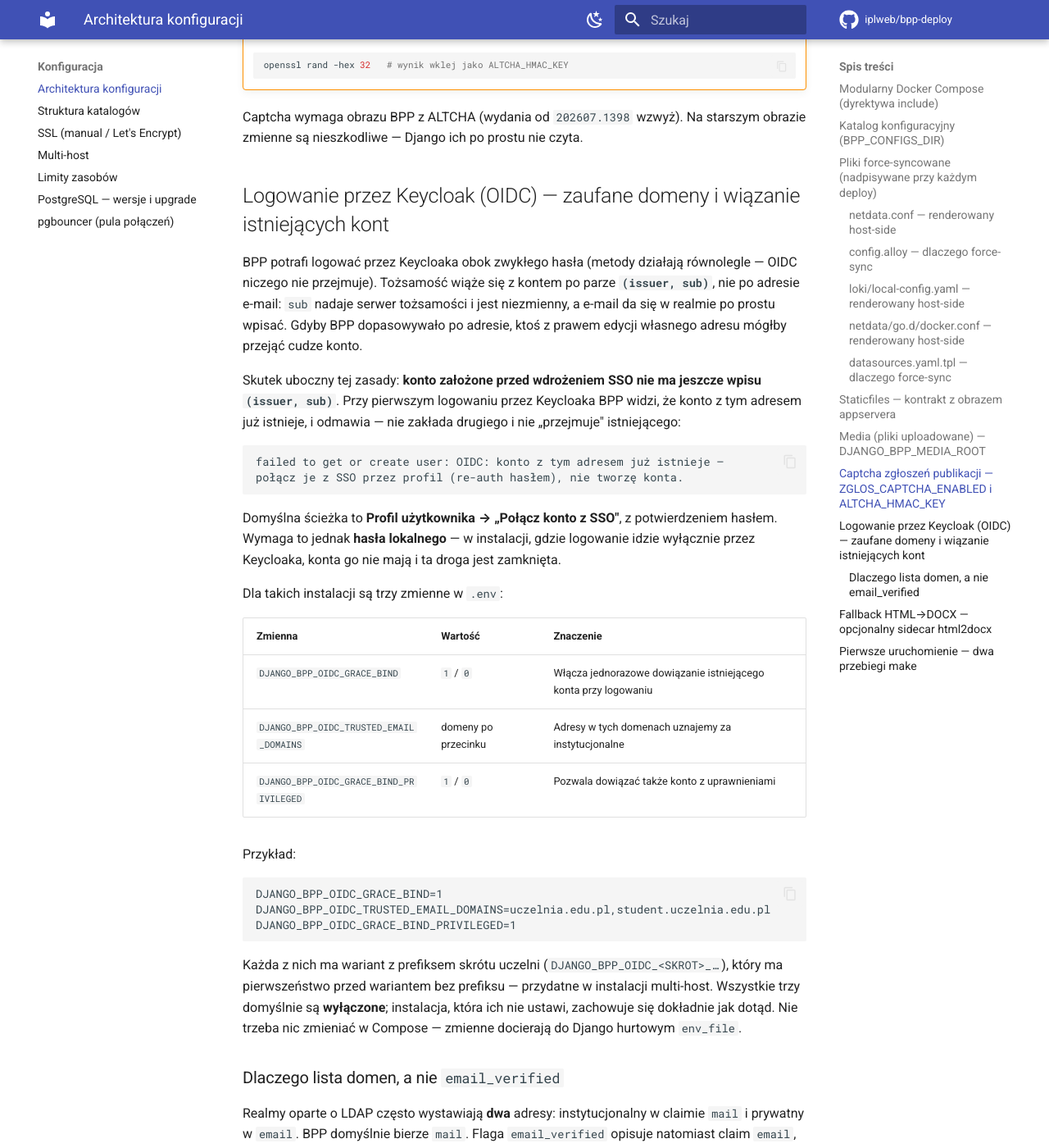
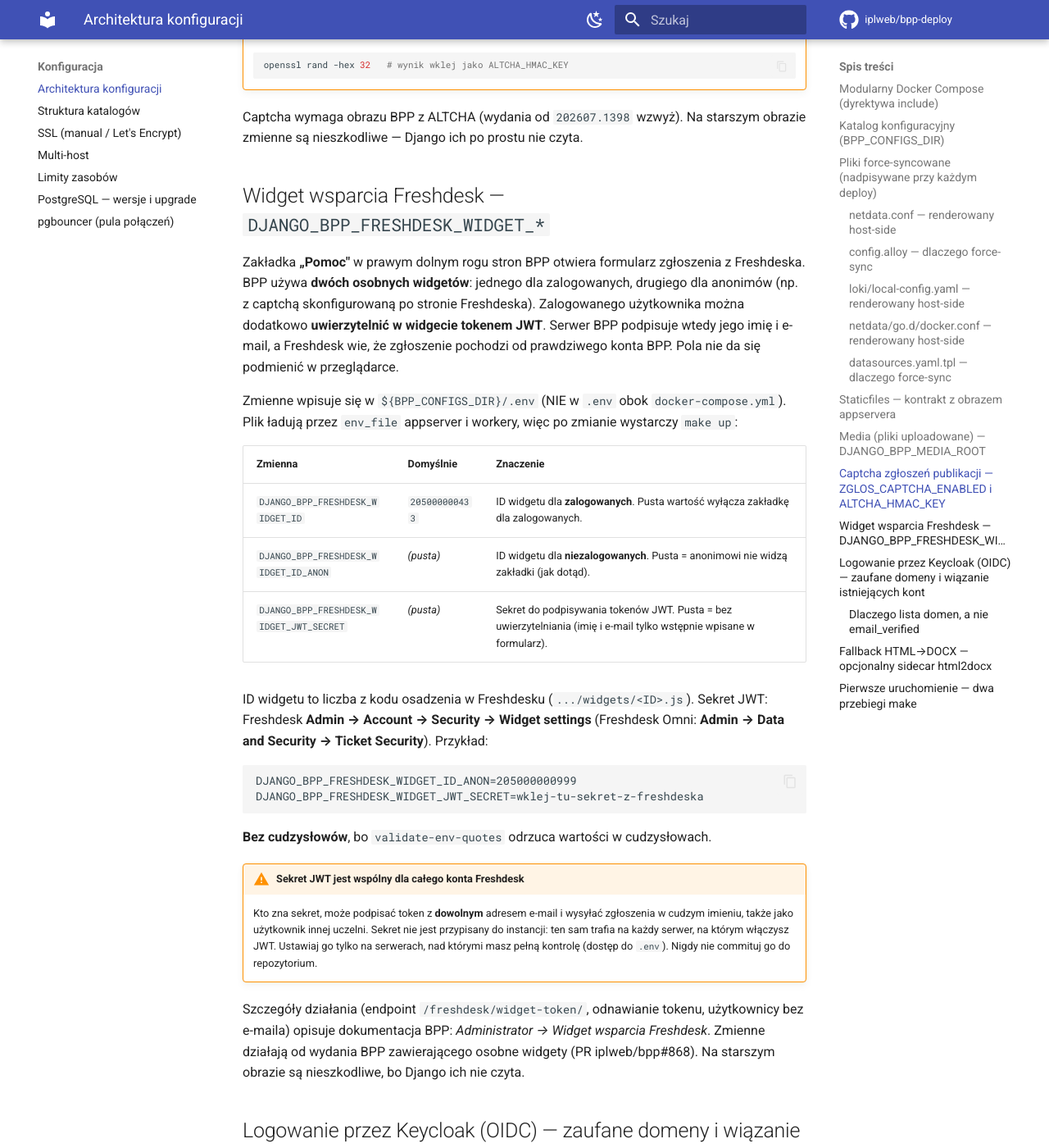
Before and after one commit to iplweb/bpp-deploy, an MkDocs documentation site: the page built from docs/konfiguracja/architektura.md, in a window 1280 px wide and 1400 px high, scrolled down 5947 px. Shown: the whole window at 82% size. Built offline with MkDocs 1.6.1 and Material for MkDocs 9.7.7, drawn with Linux system fonts in a browser that asks for light colours; comment, search, counter and statistics services are not loaded.

Commit message:
docs: zmienne widgetu wsparcia Freshdesk (dwa widgety + JWT)
Co-Authored-By: Claude Opus 5.5 <noreply@anthropic.com>

````diff
--- a/docs/konfiguracja/architektura.md
+++ b/docs/konfiguracja/architektura.md
@@ -257,6 +257,48 @@ wartości. Samo **usunięcie linii nie wystarczy**: zostanie dopisana z powrotem
 Captcha wymaga obrazu BPP z ALTCHA (wydania od `202607.1398` wzwyż). Na starszym obrazie
 zmienne są nieszkodliwe — Django ich po prostu nie czyta.
 
+## Widget wsparcia Freshdesk — `DJANGO_BPP_FRESHDESK_WIDGET_*`
+
+Zakładka **„Pomoc"** w prawym dolnym rogu stron BPP otwiera formularz zgłoszenia
+z Freshdeska. BPP używa **dwóch osobnych widgetów**: jednego dla zalogowanych, drugiego
+dla anonimów (np. z captchą skonfigurowaną po stronie Freshdeska). Zalogowanego
+użytkownika można dodatkowo **uwierzytelnić w widgecie tokenem JWT**. Serwer BPP
+podpisuje wtedy jego imię i e-mail, a Freshdesk wie, że zgłoszenie pochodzi od
+prawdziwego konta BPP. Pola nie da się podmienić w przeglądarce.
+
+Zmienne wpisuje się w `${BPP_CONFIGS_DIR}/.env` (NIE w `.env` obok
+`docker-compose.yml`). Plik ładują przez `env_file` appserver i workery, więc
+po zmianie wystarczy `make up`:
+
+| Zmienna | Domyślnie | Znaczenie |
+|---|---|---|
+| `DJANGO_BPP_FRESHDESK_WIDGET_ID` | `205000000433` | ID widgetu dla **zalogowanych**. Pusta wartość wyłącza zakładkę dla zalogowanych. |
+| `DJANGO_BPP_FRESHDESK_WIDGET_ID_ANON` | *(pusta)* | ID widgetu dla **niezalogowanych**. Pusta = anonimowi nie widzą zakładki (jak dotąd). |
+| `DJANGO_BPP_FRESHDESK_WIDGET_JWT_SECRET` | *(pusta)* | Sekret do podpisywania tokenów JWT. Pusta = bez uwierzytelniania (imię i e-mail tylko wstępnie wpisane w formularz). |
+
+ID widgetu to liczba z kodu osadzenia w Freshdesku (`.../widgets/<ID>.js`). Sekret JWT:
+Freshdesk **Admin → Account → Security → Widget settings** (Freshdesk Omni:
+**Admin → Data and Security → Ticket Security**). Przykład:
+
+```
+DJANGO_BPP_FRESHDESK_WIDGET_ID_ANON=205000000999
+DJANGO_BPP_FRESHDESK_WIDGET_JWT_SECRET=wklej-tu-sekret-z-freshdeska
+```
+
+**Bez cudzysłowów**, bo `validate-env-quotes` odrzuca wartości w cudzysłowach.
+
+!!! warning "Sekret JWT jest wspólny dla całego konta Freshdesk"
+    Kto zna sekret, może podpisać token z **dowolnym** adresem e-mail i wysyłać
+    zgłoszenia w cudzym imieniu, także jako użytkownik innej uczelni. Sekret nie jest
+    przypisany do instancji: ten sam trafia na każdy serwer, na którym włączysz JWT.
+    Ustawiaj go tylko na serwerach, nad którymi masz pełną kontrolę (dostęp do `.env`).
+    Nigdy nie commituj go do repozytorium.
+
+Szczegóły działania (endpoint `/freshdesk/widget-token/`, odnawianie tokenu, użytkownicy
+bez e-maila) opisuje dokumentacja BPP: *Administrator → Widget wsparcia Freshdesk*.
+Zmienne działają od wydania BPP zawierającego osobne widgety (PR iplweb/bpp#868). Na
+starszym obrazie są nieszkodliwe, bo Django ich nie czyta.
+
 ## Logowanie przez Keycloak (OIDC) — zaufane domeny i wiązanie istniejących kont
 
 BPP potrafi logować przez Keycloaka obok zwykłego hasła (metody działają równolegle —
````
Also changed, not shown: 1 other file.
